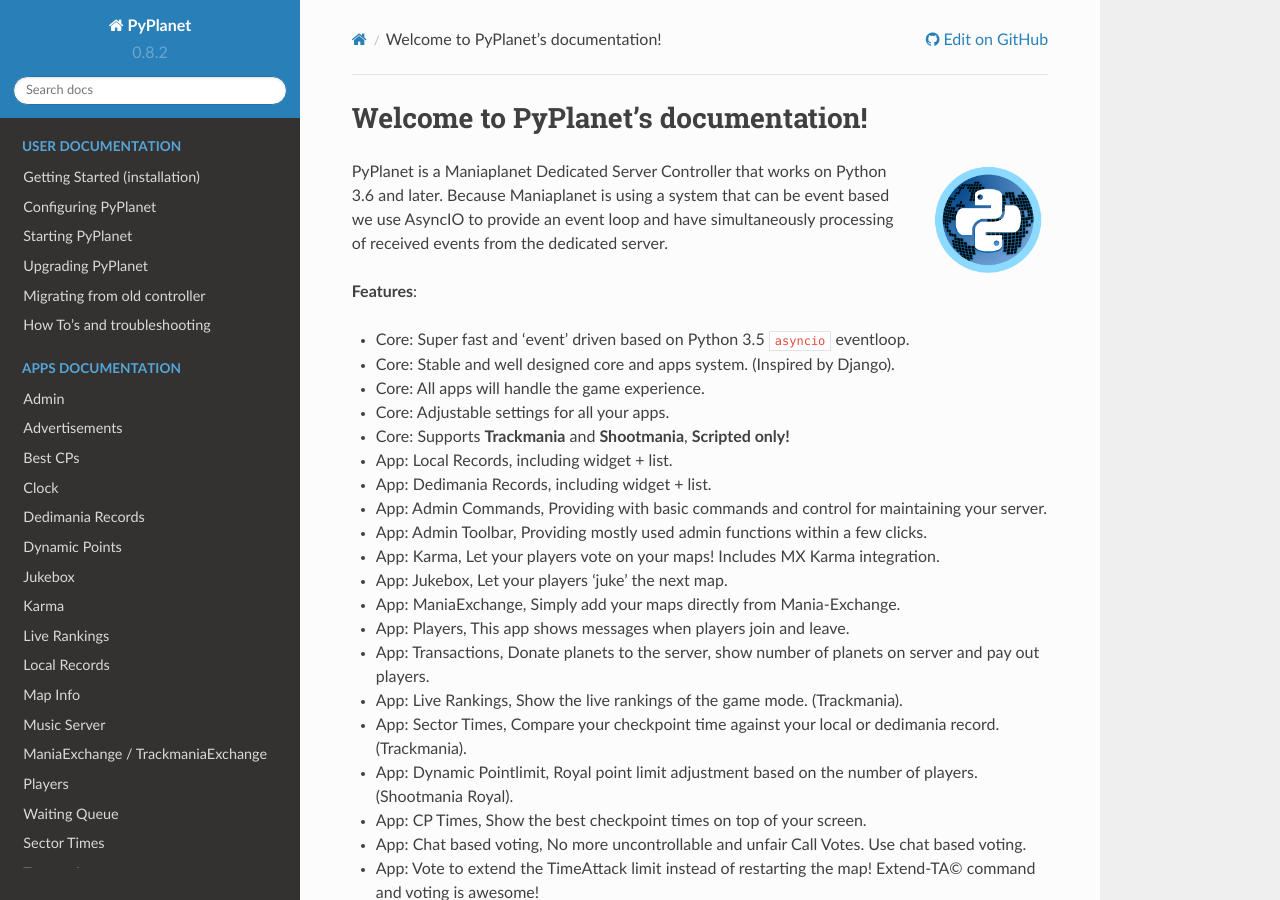
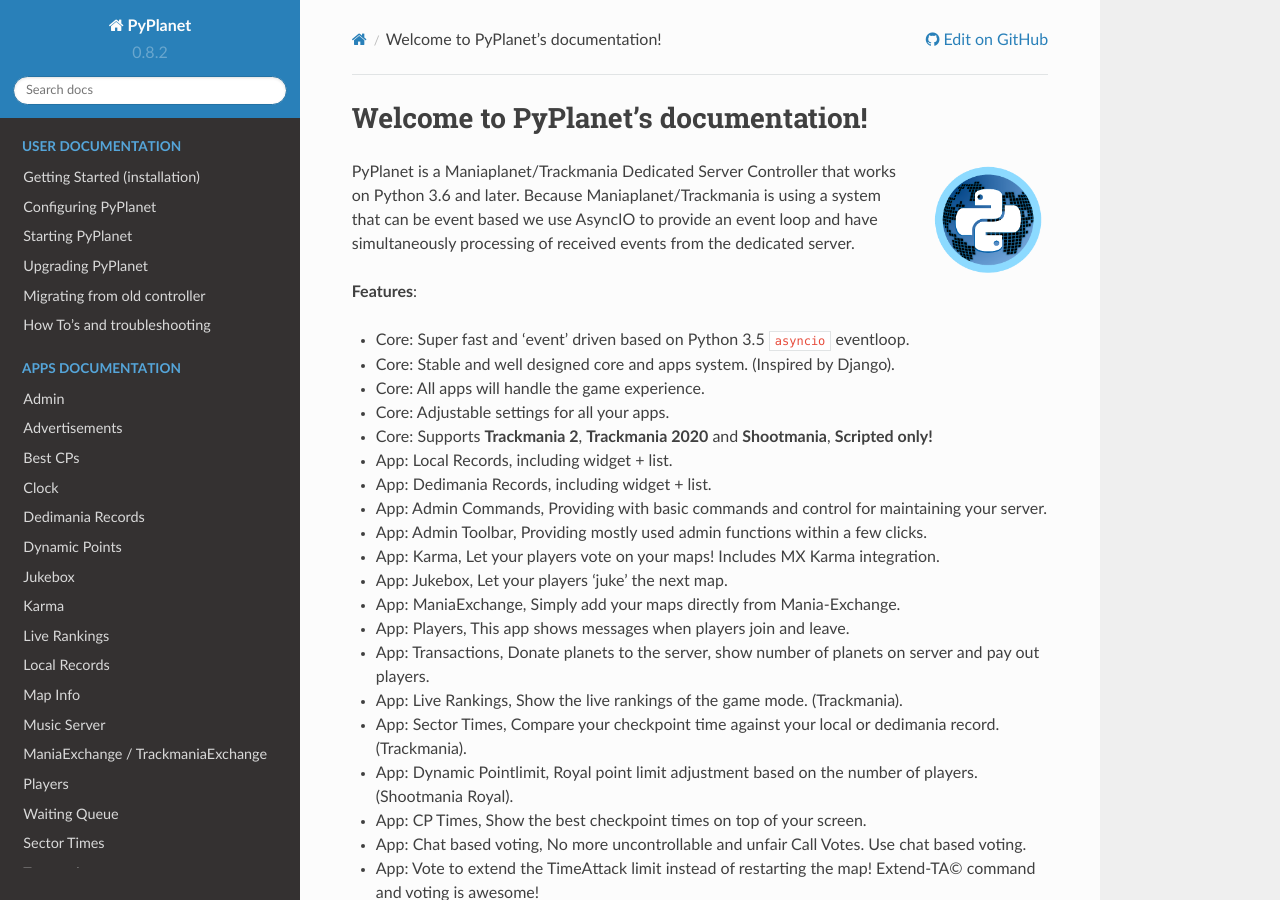
Before and after one commit to PyPlanet/PyPlanet, a Sphinx documentation site: the page built from docs/source/index.rst, in a window 1280 px wide and 900 px high. Built offline with Sphinx 7.4.7 and the Read the Docs theme 2.0.0, drawn with Linux system fonts in a browser that asks for light colours; formulas are drawn with MathJax 3.

Commit message:
[TASK] Update documentation entries

```diff
--- a/CHANGELOG.rst
+++ b/CHANGELOG.rst
@@ -1,12 +1,13 @@
 Changelog
 =========
 
-0.8.3 (x)
----------
+0.9.0 (1 July 2020)
+-------------------
 
 Core
 ~~~~
 
+* Feature: Support for the new Trackmania.
 * Bugfix: Fixing issue with parsing target player in spectator status in the player change callback.
 
 
--- a/docs/source/index.rst
+++ b/docs/source/index.rst
@@ -5,8 +5,8 @@ Welcome to PyPlanet's documentation!
     :scale: 30%
     :align: right
 
-PyPlanet is a Maniaplanet Dedicated Server Controller that works on Python 3.6 and later.
-Because Maniaplanet is using a system that can be event based we use AsyncIO to provide
+PyPlanet is a Maniaplanet/Trackmania Dedicated Server Controller that works on Python 3.6 and later.
+Because Maniaplanet/Trackmania is using a system that can be event based we use AsyncIO to provide
 an event loop and have simultaneously processing of received events from the dedicated server.
 
 **Features**:
@@ -15,7 +15,7 @@ an event loop and have simultaneously processing of received events from the ded
 * Core: Stable and well designed core and apps system. (Inspired by Django).
 * Core: All apps will handle the game experience.
 * Core: Adjustable settings for all your apps.
-* Core: Supports **Trackmania** and **Shootmania**, **Scripted only!**
+* Core: Supports **Trackmania 2**, **Trackmania 2020** and **Shootmania**, **Scripted only!**
 * App: Local Records, including widget + list.
 * App: Dedimania Records, including widget + list.
 * App: Admin Commands, Providing with basic commands and control for maintaining your server.
```
